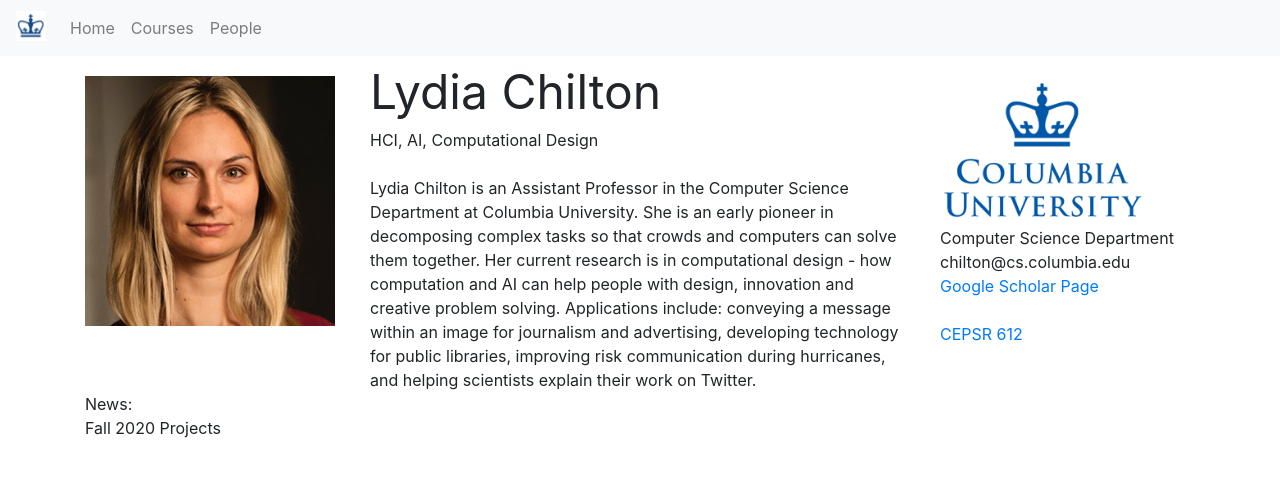
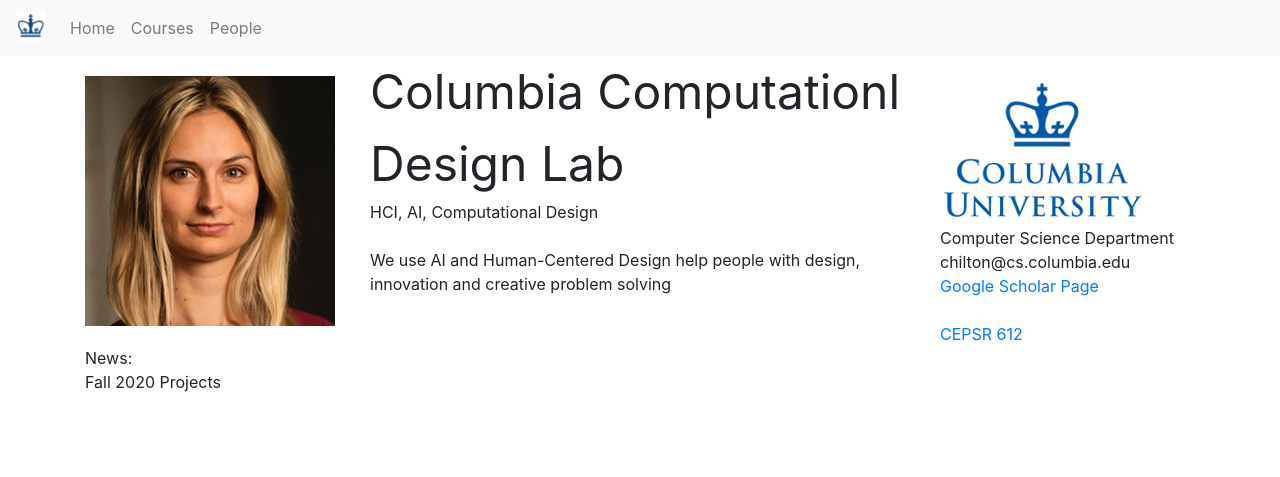
Before and after one commit to columbia-comp-design/columbia-comp-design.github.io, a Jekyll site: the page built from index.html, in a window 1280 px wide. Shown: the top 477 px of the page. Built offline with Jekyll 4.4.1, drawn with Linux system fonts in a browser that asks for light colours; nearby versions of some CDN libraries.

```diff
--- a/Gemfile
+++ b/Gemfile
@@ -6,7 +6,7 @@ git_source(:github) {|repo_name| "https://github.com/#{repo_name}" }
 
 gem "jekyll"
 
-gem 'execjs', '2.7'
+# gem 'execjs', '2.7'
 
 group :jekyll_plugins do
   gem 'jekyll-sitemap'
--- a/index.html
+++ b/index.html
@@ -13,15 +13,15 @@ title: Home
         </div>
         <div class="col-md-6">
             <div class="name">
-                Lydia Chilton
+                Columbia Computationl Design Lab
             </div>
             <div class="tags">
                 HCI, AI, Computational Design
             </div>
             <br>
             <div class="bio">
+                We use AI and Human-Centered Design help people with design, innovation and creative problem solving
 
-                Lydia Chilton is an Assistant Professor in the Computer Science Department at Columbia University. She is an early pioneer in decomposing complex tasks so that crowds and computers can solve them together. Her current research is in computational design - how computation and AI can help people with design, innovation and creative problem solving. Applications include: conveying a message within an image for journalism and advertising, developing technology for public libraries, improving risk communication during hurricanes, and helping scientists explain their work on Twitter.
 
             </div>
          </div>
```
